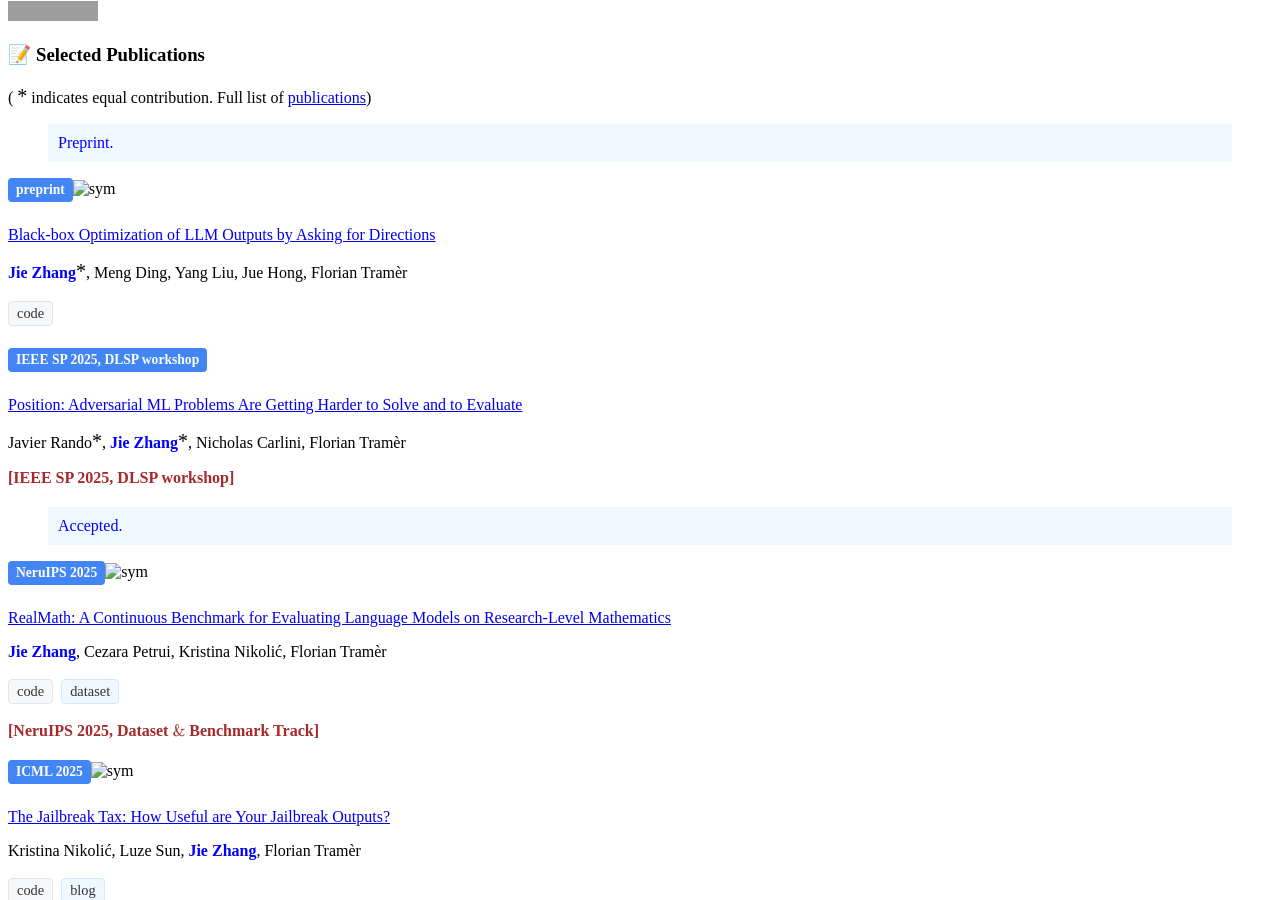
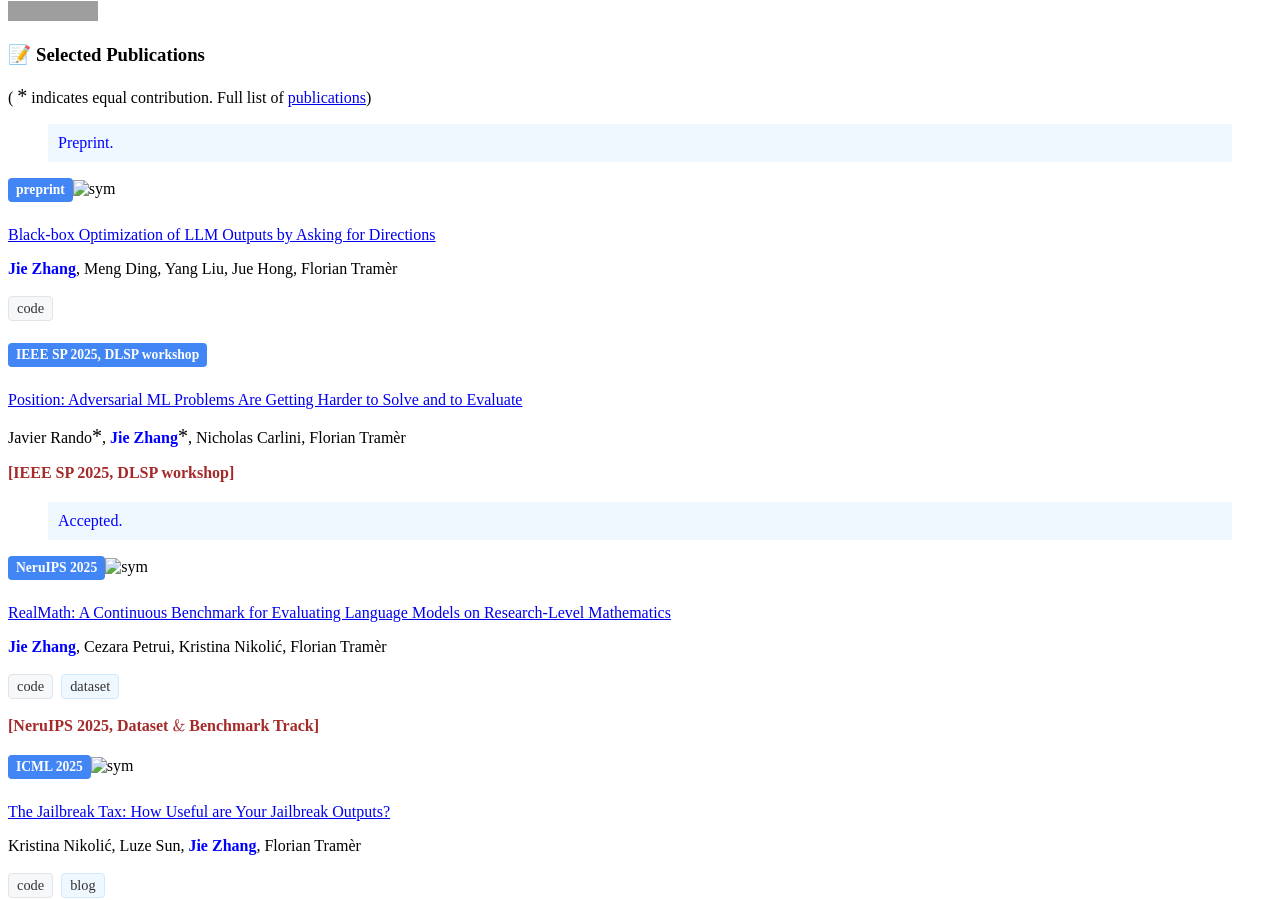
Before and after one commit to zj-jayzhang/zj-jayzhang.github.io, a Jekyll site: the page built from _pages/includes/pubs.md, in a window 1280 px wide and 900 px high, scrolled down 758 px. Built offline with Jekyll 4.4.1, drawn with Linux system fonts in a browser that asks for light colours; our own code applies the rules of GitHub Pages for plain Markdown files; formulas are drawn with MathJax 3; grey boxes are pictures that could not be loaded.

Commit message:
Update pubs.md

```diff
--- a/_pages/includes/pubs.md
+++ b/_pages/includes/pubs.md
@@ -113,7 +113,7 @@ Preprint.
 
 <span class="paper-title">[Black-box Optimization of LLM Outputs by Asking for Directions](https://arxiv.org/abs/2510.16794)</span>
 
-<span class="authors"><span class="me">Jie Zhang</span><span class="equal">*</span>, Meng Ding, Yang Liu, Jue Hong, Florian Tramèr</span>
+<span class="authors"><span class="me">Jie Zhang</span>, Meng Ding, Yang Liu, Jue Hong, Florian Tramèr</span>
 
 <!-- <span class="conf">[IEEE SP 2025, DLSP workshop]</span> -->
 <a href="https://github.com/zj-jayzhang/black_box_llm_optimization" class="resource-link github-link"><i class="fab fa-github"></i> code</a>
```
